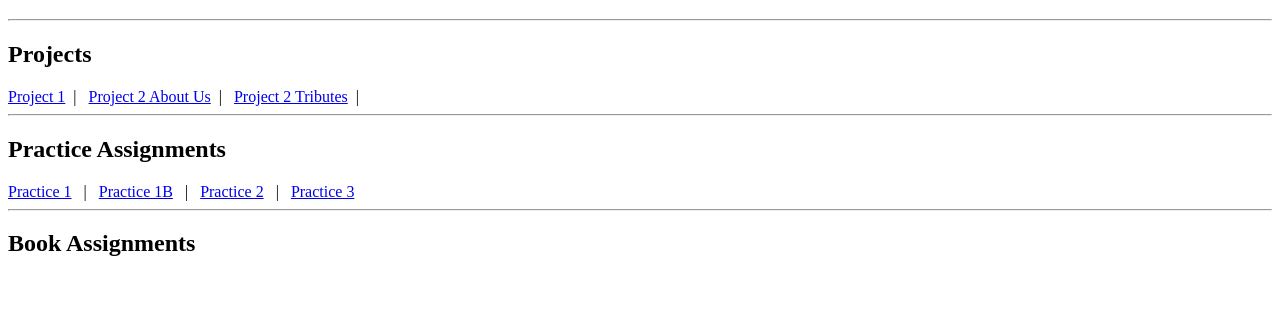
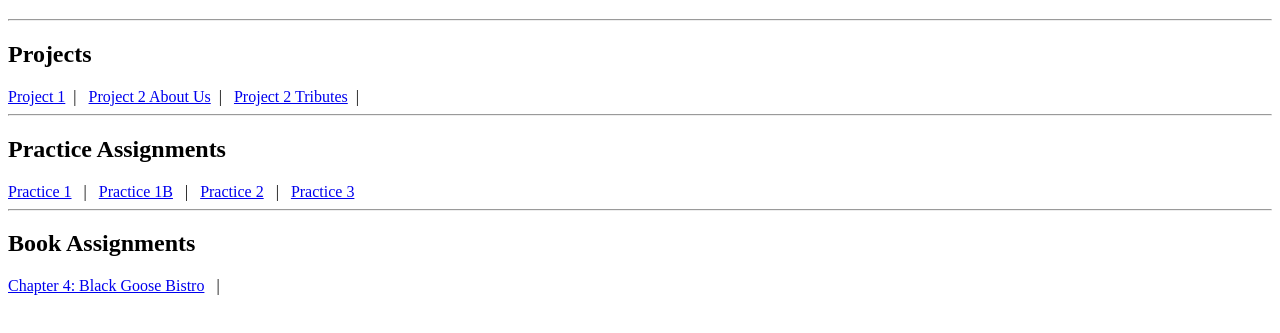
Before and after one commit to 10980752/INFO-2420, a plain HTML site: page index.html in a window 1280 px wide. Shown: the part 61-394 px from the top of the page. Drawn offline with Linux system fonts and the light colour scheme.

Commit message:
added black goode bistro practice

```diff
--- a/index.html
+++ b/index.html
@@ -29,7 +29,8 @@
 
 <hr />
 <h2>Book Assignments</h2>
-
+<a href="./Practice 1A/blackgoosebistro.html">Chapter 4: Black Goose Bistro</a>
+&nbsp;&nbsp;|&nbsp;&nbsp;
 
 
 </body>
```
